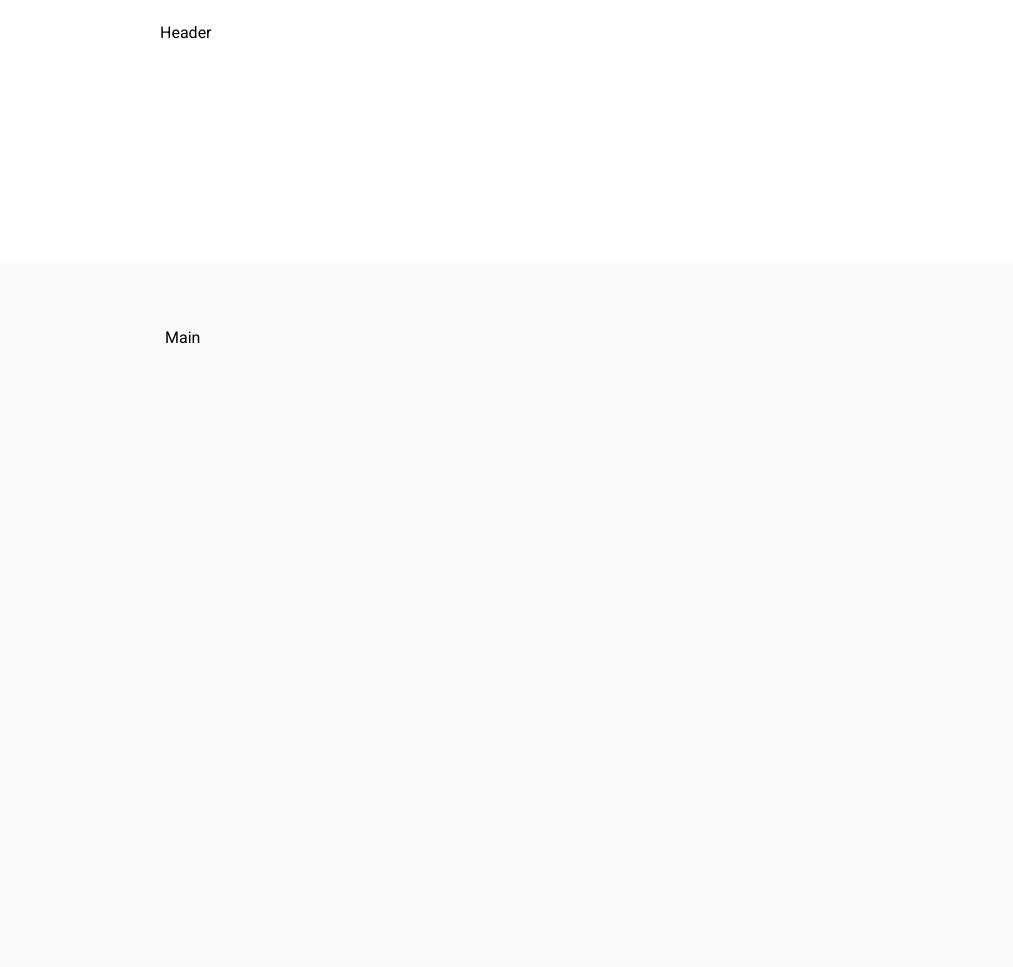
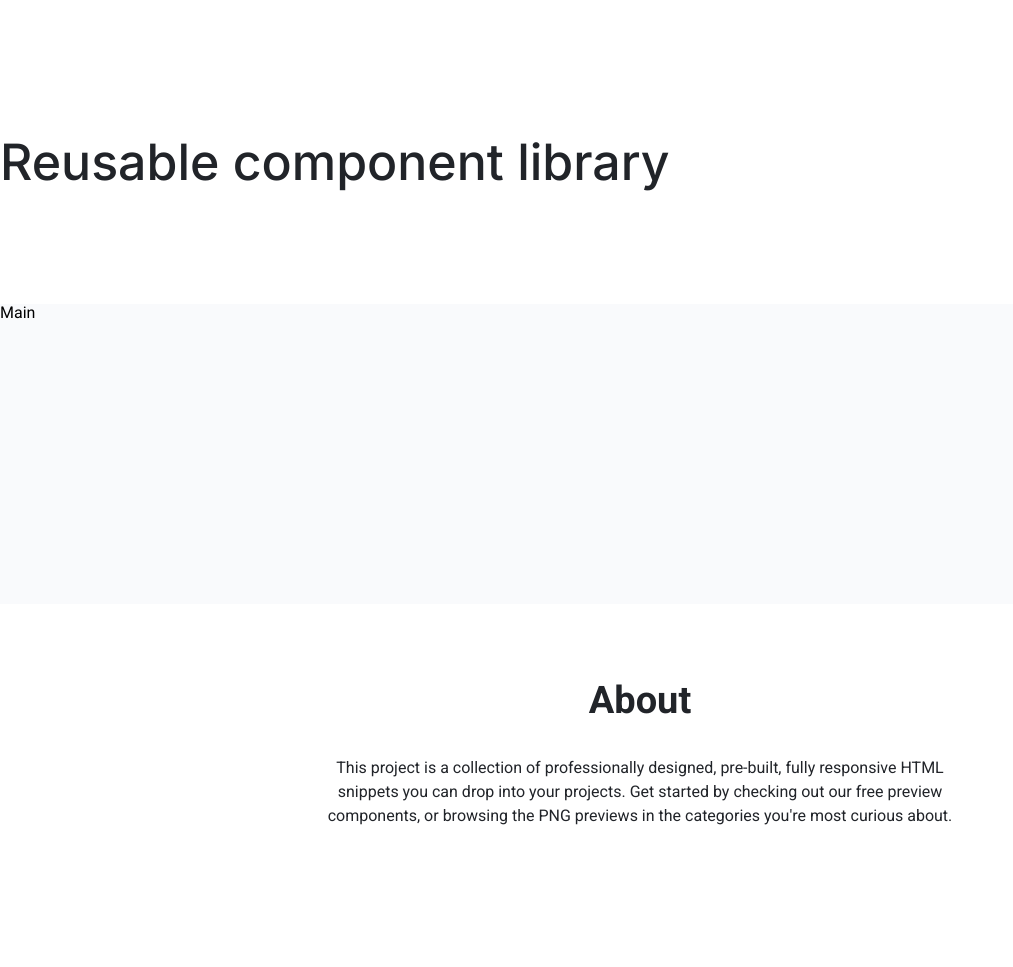
Before and after one commit to js-tasks-ru/htmlcss-20230227_777inness, a website: page index.html in a window 1280 px wide. Shown: the top 967 px of the page, without its empty margins (0-1013 px from the left). Drawn offline with Linux system fonts and the light colour scheme.

Commit message:
lesson2_task1

```diff
--- a/assets/css/main.css
+++ b/assets/css/main.css
@@ -1,7 +1,7 @@
 @import '../fonts/fonts.css';
 @import '../css/normalize.css';
 @import '../../components/footer/footer.css';
-@import '../../components/main/main.css';
+@import '../../components/content/content.css';
 @import '../../components/header/header.css';
 
 :root {
--- a/assets/fonts/fonts.css
+++ b/assets/fonts/fonts.css
@@ -1 +1,2 @@
 @import url('https://fonts.googleapis.com/css2?family=Roboto:ital,wght@0,100;0,300;0,400;0,500;0,700;0,900;1,100;1,300;1,400;1,500;1,700;1,900&display=swap');
+ @import url('https://fonts.googleapis.com/css2?family=Inter:wght@500&family=Nunito:wght@300;600;800;900&display=swap');
--- /dev/null
+++ b/components/container/container.css
@@ -0,0 +1,4 @@
+.container{
+    max-width: 1110px;
+    margin: 0 auto;
+}
--- /dev/null
+++ b/components/content/content.css
@@ -0,0 +1,5 @@
+.content{
+    height: 300px;
+    background-color: #F9FAFC;
+
+}
--- a/components/footer/footer.css
+++ b/components/footer/footer.css
@@ -1,5 +1,29 @@
 .footer{
-    height: 384px;
-    background-color: #FFF;
-    padding: 72px 383px 136px 417px;
+    background-color: var(--white);
+    text-align: center;
+    color: #212429;
+    font-family: 'Inter';
+    font-style: normal;
+
 }
+.footer__title{
+font-size: 38px;
+line-height: 48px;
+margin:0px;
+padding-top: 72px;
+padding-bottom: 32px;
+
+
+}
+.footer__description p{
+font-size: 16px;
+line-height: 24px;
+margin: 0;
+font-weight: 400;
+
+}
+.footer__description{
+    max-width: 645px;
+    margin: 0 auto;
+    padding-bottom: 136px;
+}
--- a/components/header/header.css
+++ b/components/header/header.css
@@ -1,5 +1,15 @@
 .header{
-    height: 237px;
-    background-color: #fff;
-    padding: 24px 160px 0px 160px ;
+
+    background-color: var(--white);
+    padding: 96px 0px 77px;
 }
+
+.header__title{
+
+font-family: 'Inter';
+font-style: normal;
+font-weight: 500;
+font-size: 50px;
+line-height: 64px;
+color: #212429;
+}
--- a/index.html
+++ b/index.html
@@ -10,13 +10,25 @@
 <body>
     <div class="page">
         <header class="header">
-            <div>Header</div>
+            <div class="container">
+                <h1 class="header__title">Reusable component library</h1>
+            </div>
         </header>
-        <main class="main">
-            <div>Main</div>
+        <main class="content">
+            <div class="container">
+                <div>Main</div>
+            </div>
         </main>
         <footer class="footer">
-            <div>Footer</div>
+            <div class="container">
+                <h2 class="footer__title">About</h2>
+                <div class="footer__description">
+                    <p>This project is a collection of professionally designed, pre-built, fully responsive HTML
+                        snippets you can drop into your projects. Get started by checking out our free preview
+                        components, or browsing the PNG previews in the categories you're most curious about.</p>
+                </div>
+            </div>
+
         </footer>
     </div>
 </body>
```
